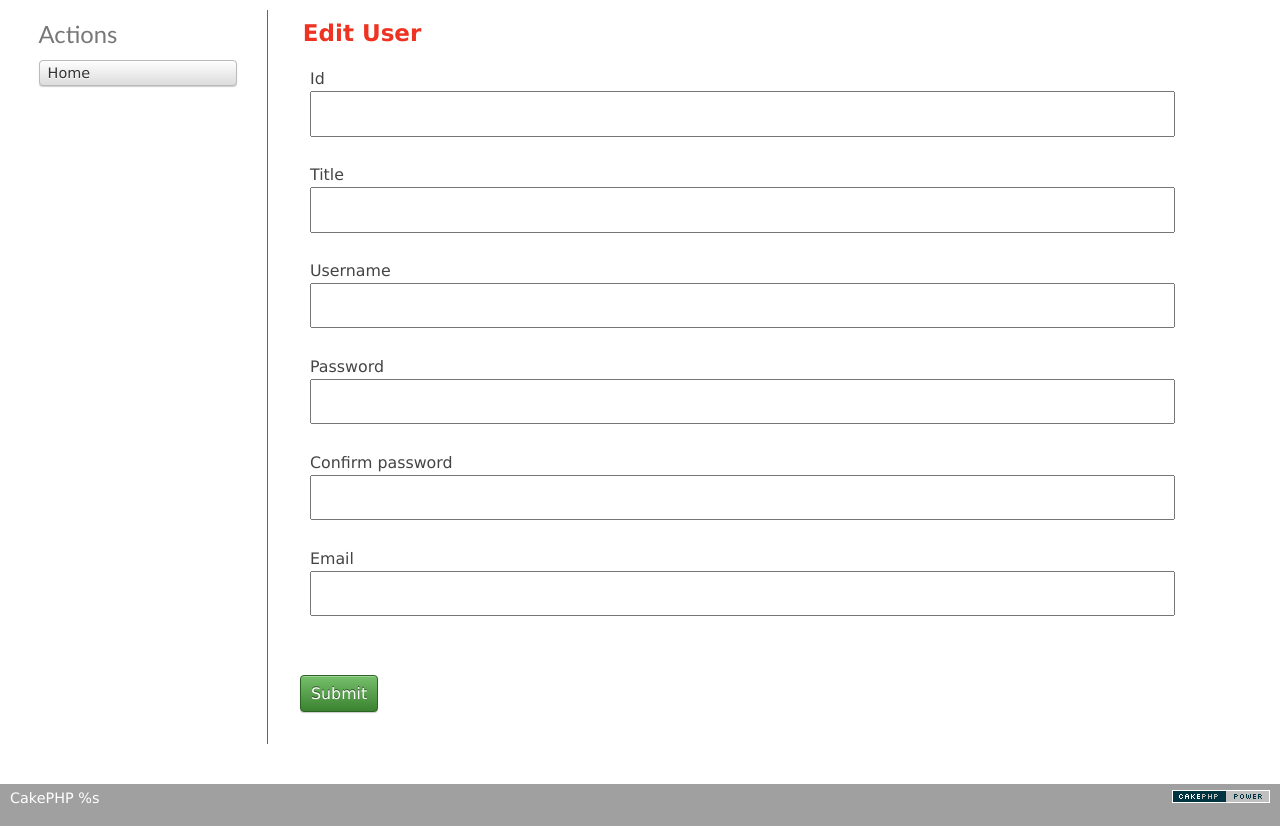
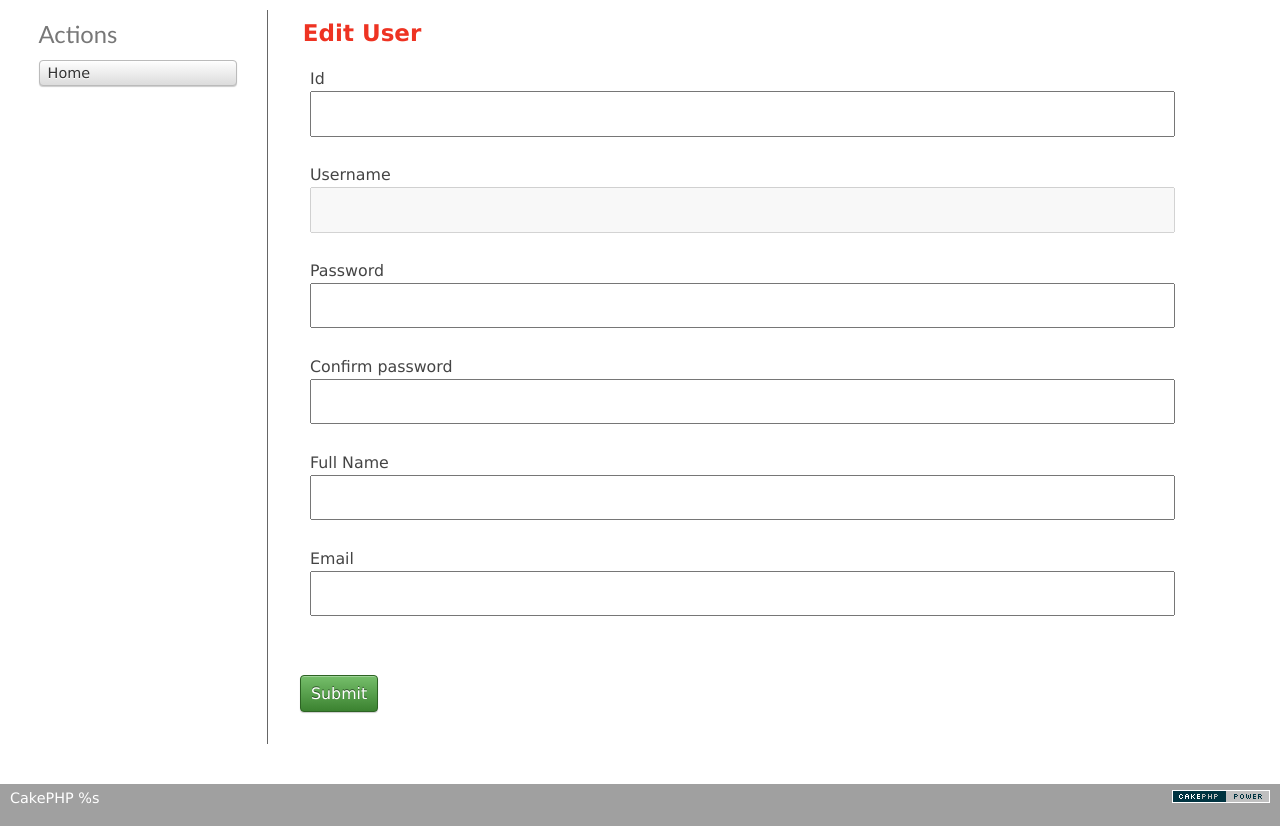
Before and after one commit to jones139/hdms, a CakePHP app: the page made by app/View/Users/edit.ctp in a window 1280 px wide. Shown: the part 115-941 px from the top of the page. Run offline with PHP 8.4 and a stand-in for CakePHP, Linux system fonts and the light colour scheme; the template is opened without the code that fills it: most values are stand-ins (such as "Sample title", 1, 10 or a date in 2020); form fields are guessed from the names that the template uses; data that the repository does not hold is empty; some libraries are stand-ins or nearby versions.

Commit message:
Updated edit users form to prevent normal users changing their user name, and general tidying of form.  Fixes #5.

```diff
--- a/app/View/Users/edit.ctp
+++ b/app/View/Users/edit.ctp
@@ -4,10 +4,14 @@
 		<legend><?php echo __('Edit User'); ?></legend>
 	<?php
 		echo $this->Form->input('id');
-		echo $this->Form->input('title');
-		echo $this->Form->input('username');
+		if ($authUserData['role_id']==1) {   # Administrator
+		   echo $this->Form->input('username');
+		} else {
+		   echo $this->Form->input('username',array('disabled'=>'disabled'));
+		}
 		echo $this->Form->input('password');
 		echo $this->Form->input('confirm_password');
+		echo $this->Form->input('title',array('label'=>'Full Name'));
 		echo $this->Form->input('email');
 
 		# Some fields can only be edited by an administrator
```
